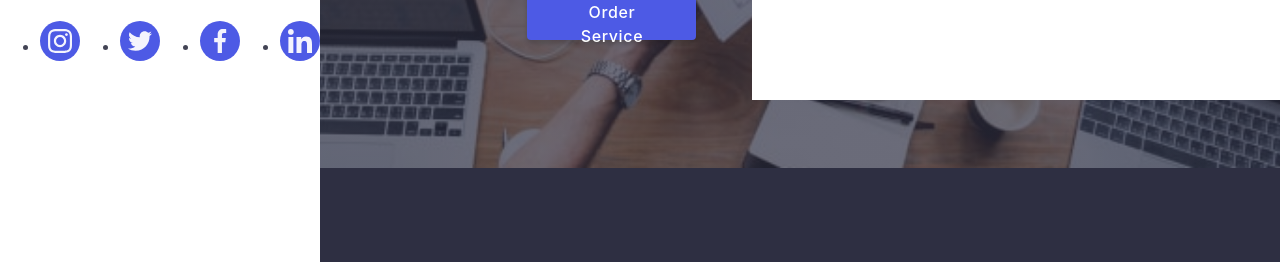
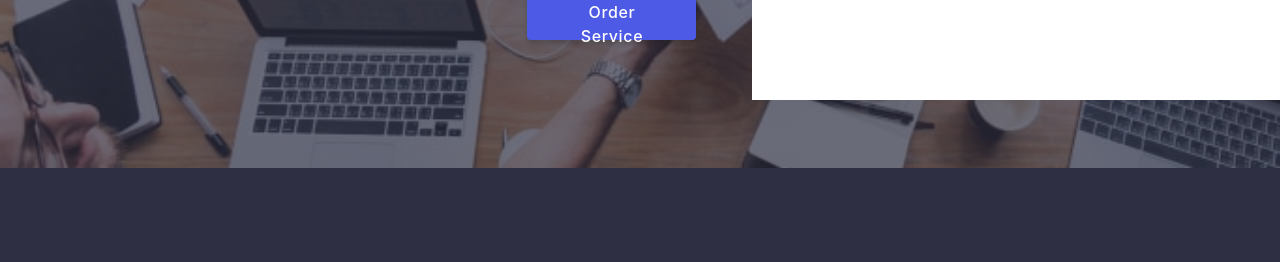
Before and after one commit to Allamoment/goit-markup-hw-06, a plain HTML site: page index.html in a window 1280 px wide. Shown: the part 504-766 px from the top of the page. Drawn offline with nearby package versions, Linux system fonts and the light colour scheme.

Commit message:
update HTML

```diff
--- a/css/styles.css
+++ b/css/styles.css
@@ -1278,10 +1278,10 @@ button {
   z-index: 9999;
 }
 
-.mobile-menu.is-open {
+/* .mobile-menu.is-open {
   transform: translateX(0);
   visibility: visible;
-}
+} */
 
 .mobile-menu-close {
   position: absolute;
```
